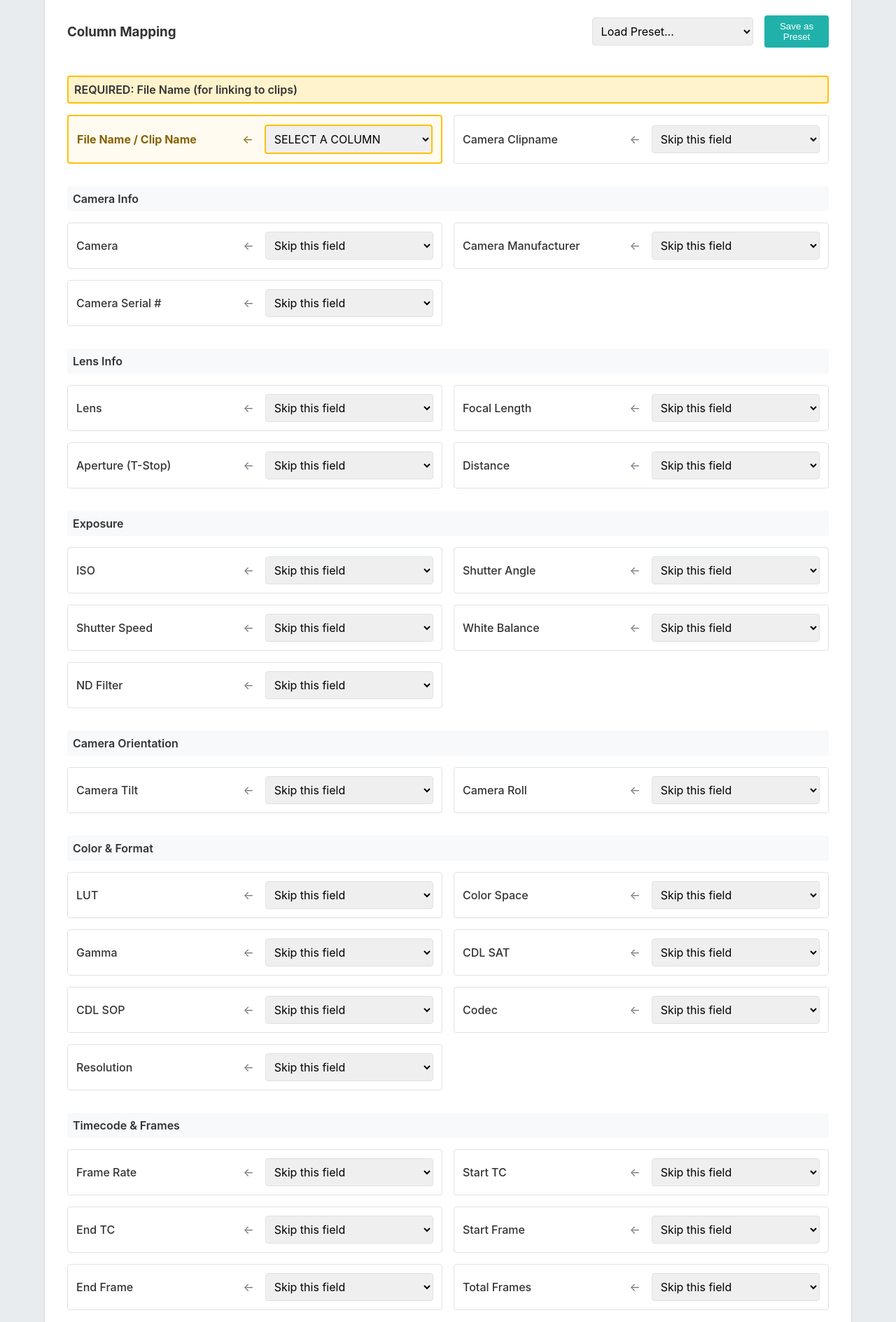
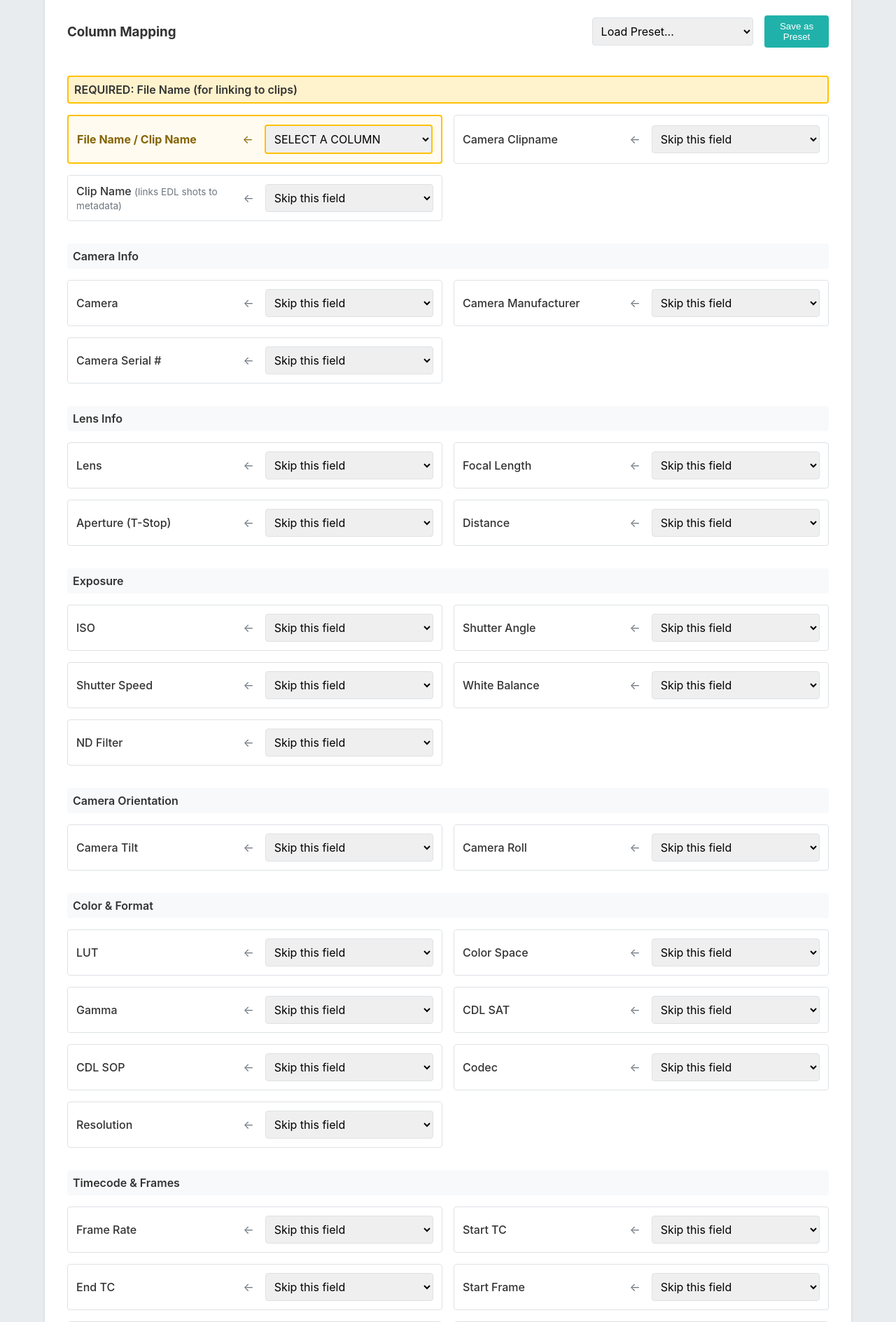
Before and after one commit to jimdelaslim/vfx-tracker, a Flask app: template templates/metadata_mapping.html in a window 1280 px wide. Shown: the part 416-2305 px from the top of the page at 70% size. Run offline with Flask 3, Linux system fonts and the light colour scheme; tables that the repository leaves empty hold one stand-in row (values such as "Sample post"); the template is opened without the code that fills it: values that come from a table or form of the project are taken from there, most other values are stand-ins (such as "Sample title", 1, 10 or a date in 2020).

Commit message:
Step 3: Add Clip Name mapping field to metadata import UI. Maps CSV Name column to CameraMetadata.clip_name for accurate metadata linking via FROM CLIP NAME.
Co-Authored-By: Claude Sonnet 4.6 <noreply@anthropic.com>

```diff
--- a/templates/metadata_mapping.html
+++ b/templates/metadata_mapping.html
@@ -74,6 +74,18 @@
                     <div style="flex: 1; font-weight: 500;">Camera Clipname</div>
                     <div style="flex: 0 0 auto; color: #6c757d;"><-</div>
                     <select name="mapping_camera_clipname" class="mapping-select" style="flex: 1; padding: 0.5rem; border: 1px solid #dee2e6; border-radius: 4px;">
+                        <option value="">Skip this field</option>
+                        {% for header in csv_headers|sort %}
+                        <option value="{{ header }}">{{ header }}</option>
+                        {% endfor %}
+                    </select>
+                </div>
+
+<!-- Clip Name for metadata linking -->
+                <div style="display: flex; align-items: center; gap: 1rem; padding: 0.75rem; background: white; border: 1px solid #dee2e6; border-radius: 4px;">
+                    <div style="flex: 1; font-weight: 500;">Clip Name <span style="font-weight: 400; color: #6c757d; font-size: 0.85em;">(links EDL shots to metadata)</span></div>
+                    <div style="flex: 0 0 auto; color: #6c757d;"><-</div>
+                    <select name="mapping_clip_name" class="mapping-select" style="flex: 1; padding: 0.5rem; border: 1px solid #dee2e6; border-radius: 4px;">
                         <option value="">Skip this field</option>
                         {% for header in csv_headers|sort %}
                         <option value="{{ header }}">{{ header }}</option>
```
